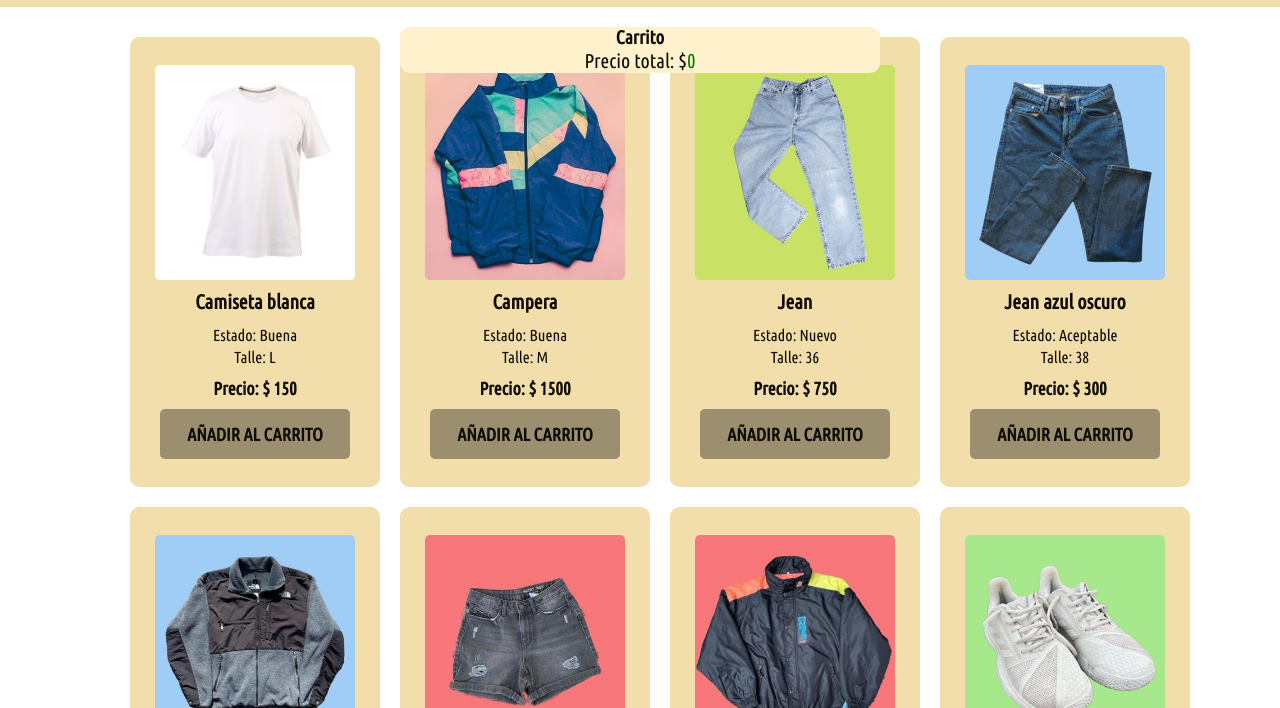
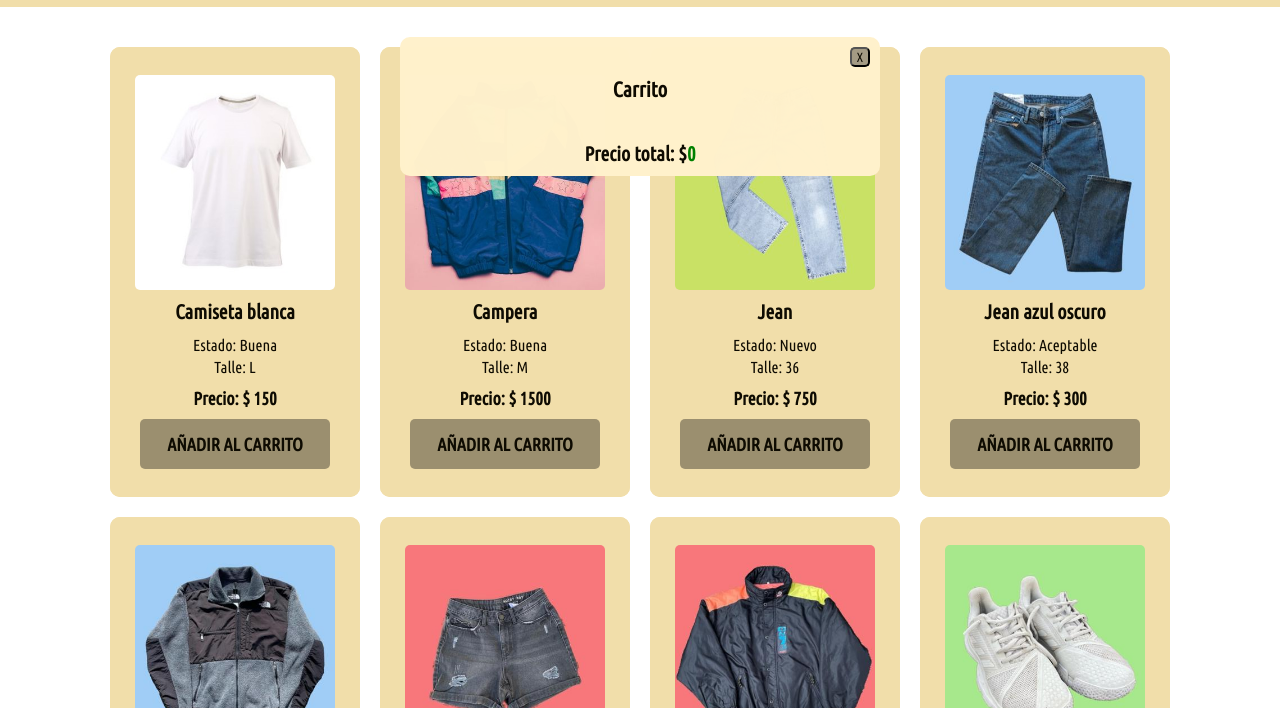
Before and after one commit to ourk1d/ProyectoFinalJS-ValentinPerdomo, a plain HTML site: page index.html in a window 1280 px wide. Both pictures are taken after a click on the link "Carrito". Shown: the part 92-800 px from the top of the page. Drawn offline with Linux system fonts and the light colour scheme; some packages are replaced by stand-ins of ours; a script that the page names is missing.

Commit message:
corregi errores de estilo y otros

```diff
--- a/assets/js/modal.js
+++ b/assets/js/modal.js
@@ -1,5 +1,10 @@
 const modalContainer = document.querySelector(".modal-container")
 const openChart = document.getElementById ("open")
+const closeChart = document.getElementById ("close")
 
 openChart.addEventListener('click', ()=>{ modalContainer.classList.toggle('active')
 })
+
+
+closeChart.addEventListener('click', ()=>{ modalContainer.classList.toggle('active')
+})
--- a/css/alertas.css
+++ /dev/null
@@ -1,3 +0,0 @@
-.swal2-container {
-    font-family: 'Ubuntu Condensed', sans-serif;
-}
--- a/css/style.css
+++ b/css/style.css
@@ -66,7 +66,7 @@ body {
     display: flex;
     justify-content: center;
     flex-flow: row wrap;
-    margin: 20px;
+    margin: 30px 0px;
     width: 100%;
 }
 
@@ -154,6 +154,13 @@ body {
     background: #36846b;
 }
 
+.swal2-container {
+    font-family: 'Ubuntu Condensed', sans-serif;
+}
+
+
+
+
 /* Modal */
 .modal-container {
     display: none;
@@ -165,10 +172,7 @@ body {
 /* hacer visible el modal  */
 .modal-container.active {
     display: flex;
-    align-items: center;
     justify-content: center;
-    opacity: 1;
-    z-index: 10;
   }
 
 .modal-chart{
@@ -177,29 +181,51 @@ body {
     align-items: center;
     justify-content: center;
     width: 30rem;
+    height: fit-content;
     background-color: #fff1ccfd ;
-    border: none;
     border-radius: 10px ;
+
   }
 
 .shopping-chart {
+    padding: 15px;
     display: flex;
     justify-content: center;
     flex-direction: column;
+    max-height: 600px;
+    overflow-y: auto;
+
 }
 
-
- .chartProduct {
+.chartProduct {
+    font-size: 16px;
     width: 480px;
-    border-bottom-left-radius: 3px;
-    border-top-left-radius: 3px;
     margin: 5px 0;
     padding: 5px 10px;
-    display: flex;
-    justify-content: space-between;
+    display: grid;
+    grid-template-columns: 2fr repeat(2, 1fr);
+    grid-template-rows: 40px;
+    grid-column-gap: 0px;
+    grid-row-gap: 0px;
     align-items: center;
+    }
+
+    .div1 { grid-area: 1 / 1 / 2 / 2; }
+    .div2 { grid-area: 1 / 2 / 2 / 3; }
+    .div3 { grid-area: 1 / 3 / 2 / 4; }
+
+
+  .boton-cerrar {
+    text-align: center;
+    margin: 10px;
+    border-radius: 5px;
+    width: 20px;
+    height:20px;
+    background: #14141463;
+    color: #0e0b02;
+    font-family: 'Ubuntu Condensed', sans-serif;
+
   }
-
   .boton-eliminar {
     display: inline-flex;
     border-radius: 5px;
@@ -218,17 +244,32 @@ body {
     background:#d6715fda;
 }
 
+.chartclose {
+    width: 100%;
+    display: flex;
+    justify-content: end;
+}
+.top-chart {
+    width: 100%;
+    position: relative;
+    display: flex;
+    justify-content: center;
+    align-items: center;
+    font-size: 18px;
+    font-weight: bold;
+}
+
   .total {
     font-size: 20px;
+    font-weight: bold;
+    padding: 10px;
   }
 
   #totalPrice {
     color: green;
   }
 
-.item-price {
-    text-align: center;
-}
+
 
 .emptyChart {
     font-size: 20px;
--- a/index.html
+++ b/index.html
@@ -5,7 +5,6 @@
     <meta http-equiv="X-UA-Compatible" content="IE=edge">
     <meta name="viewport" content="width=device-width, initial-scale=1.0">
     <link rel="stylesheet" href="./css/style.css">
-    <link rel="stylesheet" href="./css/alertas.css">
     <link rel="preconnect" href="https://fonts.googleapis.com">
     <link rel="preconnect" href="https://fonts.gstatic.com" crossorigin>
     <link href="https://fonts.googleapis.com/css2?family=Baloo+2:wght@500&family=Ubuntu+Condensed&display=swap" rel="stylesheet">
@@ -30,10 +29,12 @@
     <main>
         <div class="modal-container" id="modal_container">
             <div class="modal-chart">
+
+                <div class="chartclose"><button class="boton-cerrar" id="close">X</button></div>
+                <div class="top-chart">
                     <h3>Carrito</h3>
-                <div class= "shopping-chart"id="shopping-chart">
                 </div>
-
+                <div class= "shopping-chart"id="shopping-chart"></div>
                 <p class="total">Precio total: $<span id="totalPrice">0</span></p>
             </div>
         </div>
```
